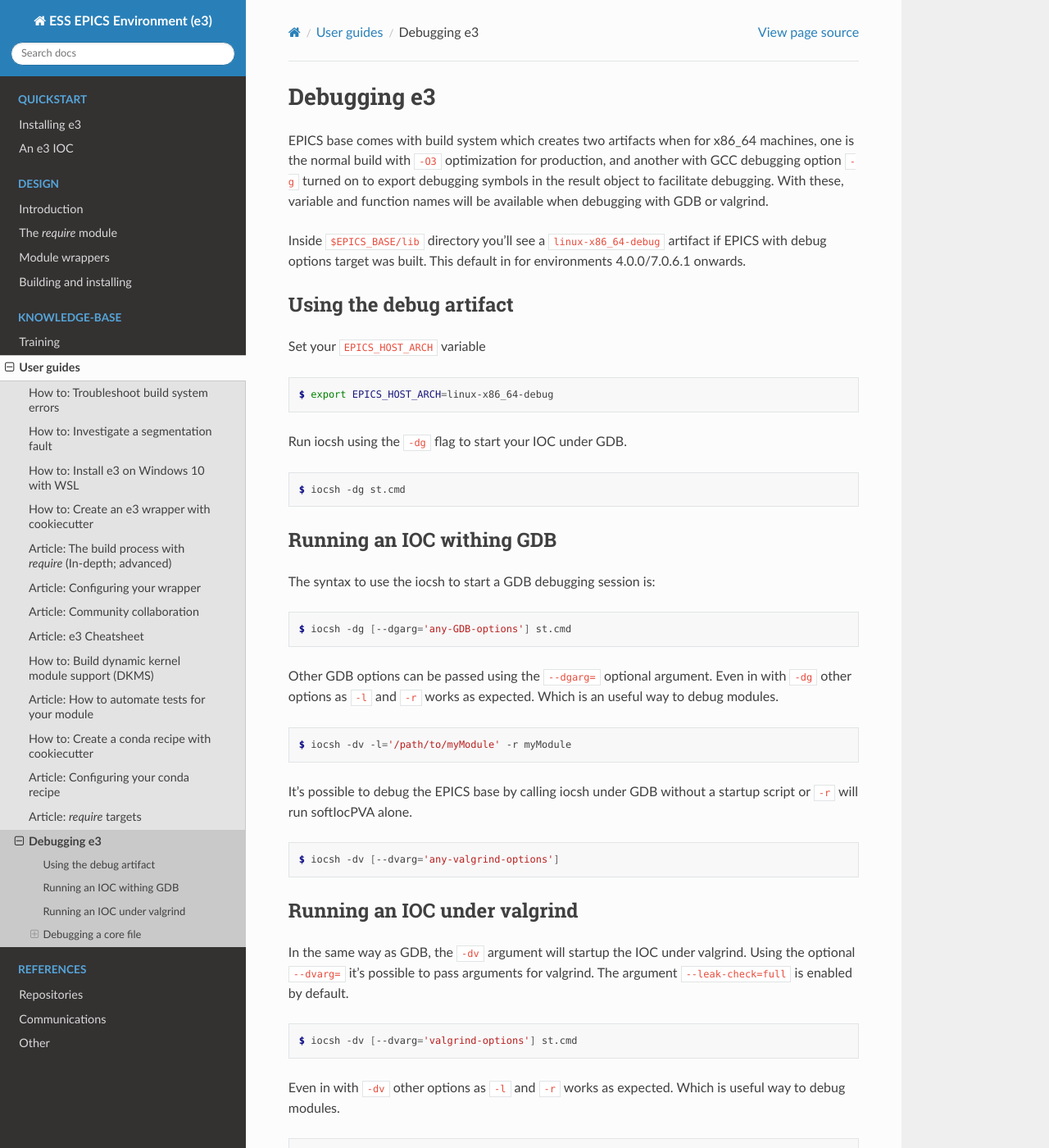
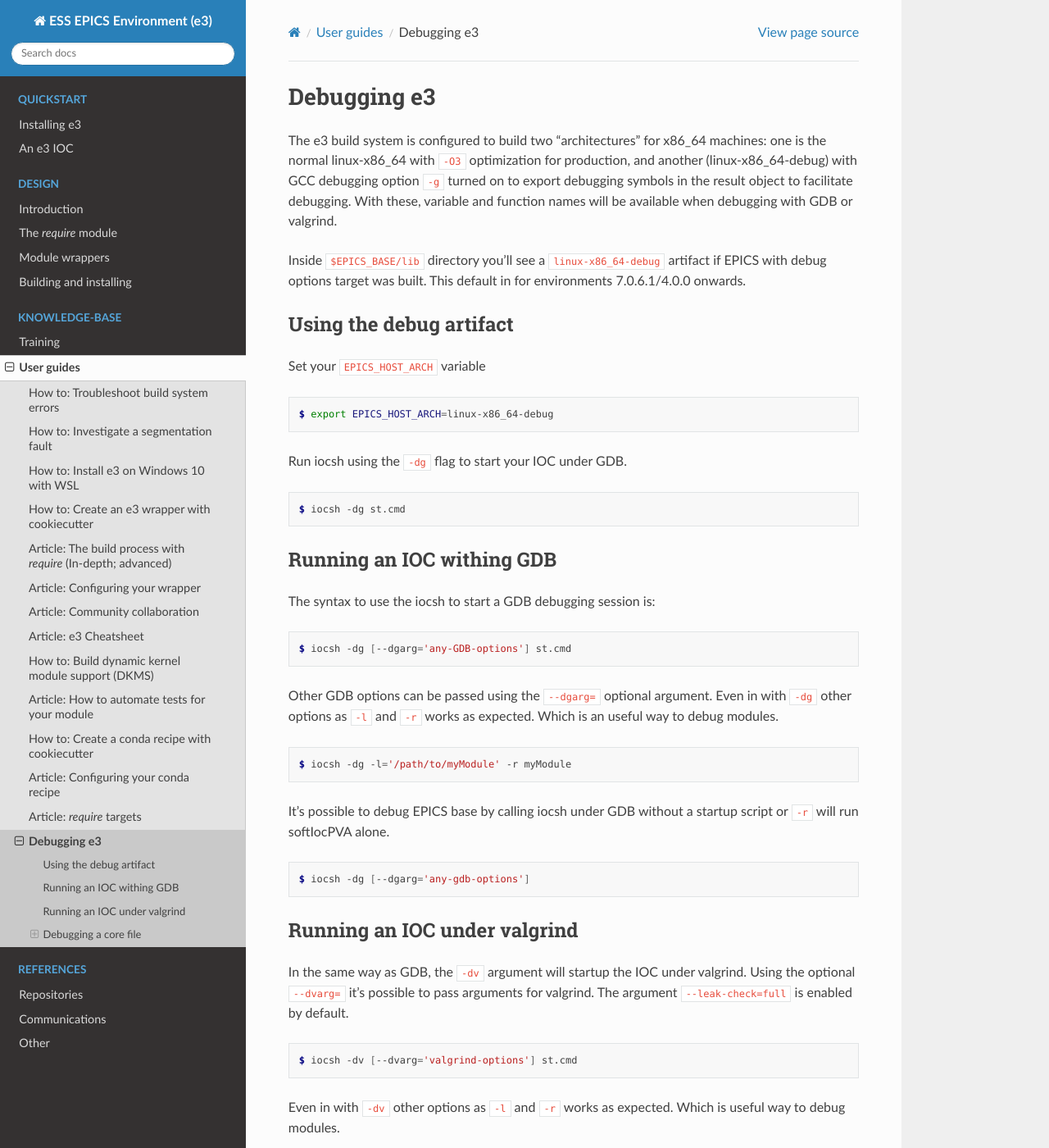
Before and after one commit to ttkorhonen/e3pages, a Sphinx documentation site: the page built from docs/kb/guide/articles/14_debugging_e3.md, in a window 1280 px wide and 1400 px high. Shown: the whole window at 82% size. Built offline with Sphinx 7.4.7 and the Read the Docs theme 2.0.0, drawn with Linux system fonts in a browser that asks for light colours; some of the changed text lies outside the part shown.

Commit message:
Fix some minor issues

````diff
--- a/docs/kb/guide/articles/14_debgging_e3.md
+++ b/docs/kb/guide/articles/14_debugging_e3.md
@@ -2,15 +2,16 @@
 
 # Debugging e3
 
-EPICS base comes with build system which creates two artifacts when for
-x86_64 machines, one is the normal build with `-O3` optimization for production,
-and another with GCC debugging option `-g` turned on to export debugging
-symbols in the result object to facilitate debugging. With these, variable
-and function names will be available when debugging with GDB or valgrind.
+The e3 build system is configured to build two "architectures" for x86_64
+machines: one is the normal linux-x86_64 with `-O3` optimization for production,
+and another (linux-x86_64-debug) with GCC debugging option `-g` turned on to
+export debugging symbols in the result object to facilitate debugging. With
+these, variable and function names will be available when debugging with GDB or
+valgrind.
 
 Inside `$EPICS_BASE/lib`  directory you'll see a `linux-x86_64-debug` artifact
 if EPICS with debug options target was built. This default in for environments
-4.0.0/7.0.6.1 onwards.
+7.0.6.1/4.0.0 onwards.
 
 ## Using the debug artifact
 
@@ -39,14 +40,14 @@
 way to debug modules.
 
 ```console
-$ iocsh -dv -l='/path/to/myModule' -r myModule
+$ iocsh -dg -l='/path/to/myModule' -r myModule
 ```
 
-It's possible to debug the EPICS base by calling iocsh under GDB without a
+It's possible to debug EPICS base by calling iocsh under GDB without a
 startup script or `-r` will run softIocPVA alone.
 
 ```console
-$ iocsh -dv [--dvarg='any-valgrind-options']
+$ iocsh -dg [--dgarg='any-gdb-options']
 ```
 
 ## Running an IOC under valgrind
````
Also changed, not shown: other parts of docs/kb/guide/articles/14_debugging_e3.md (+1 -1 lines).
